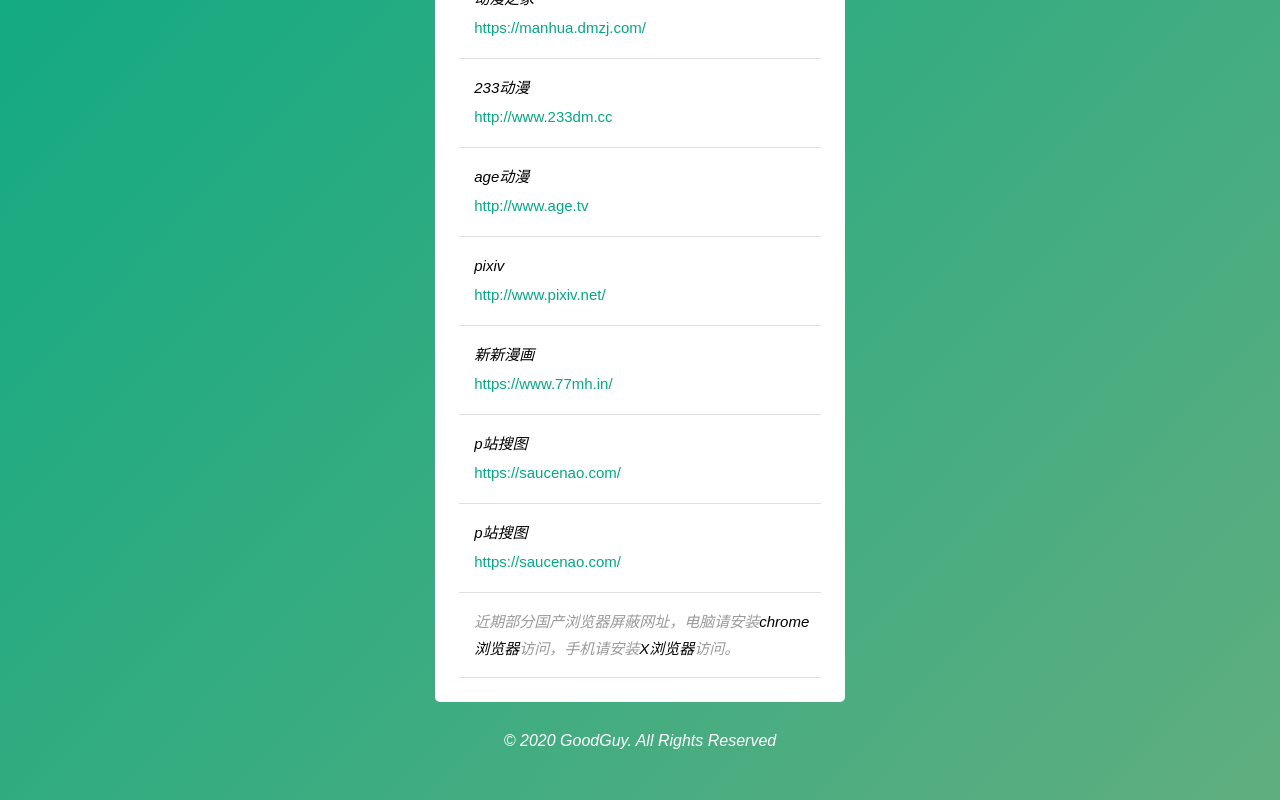
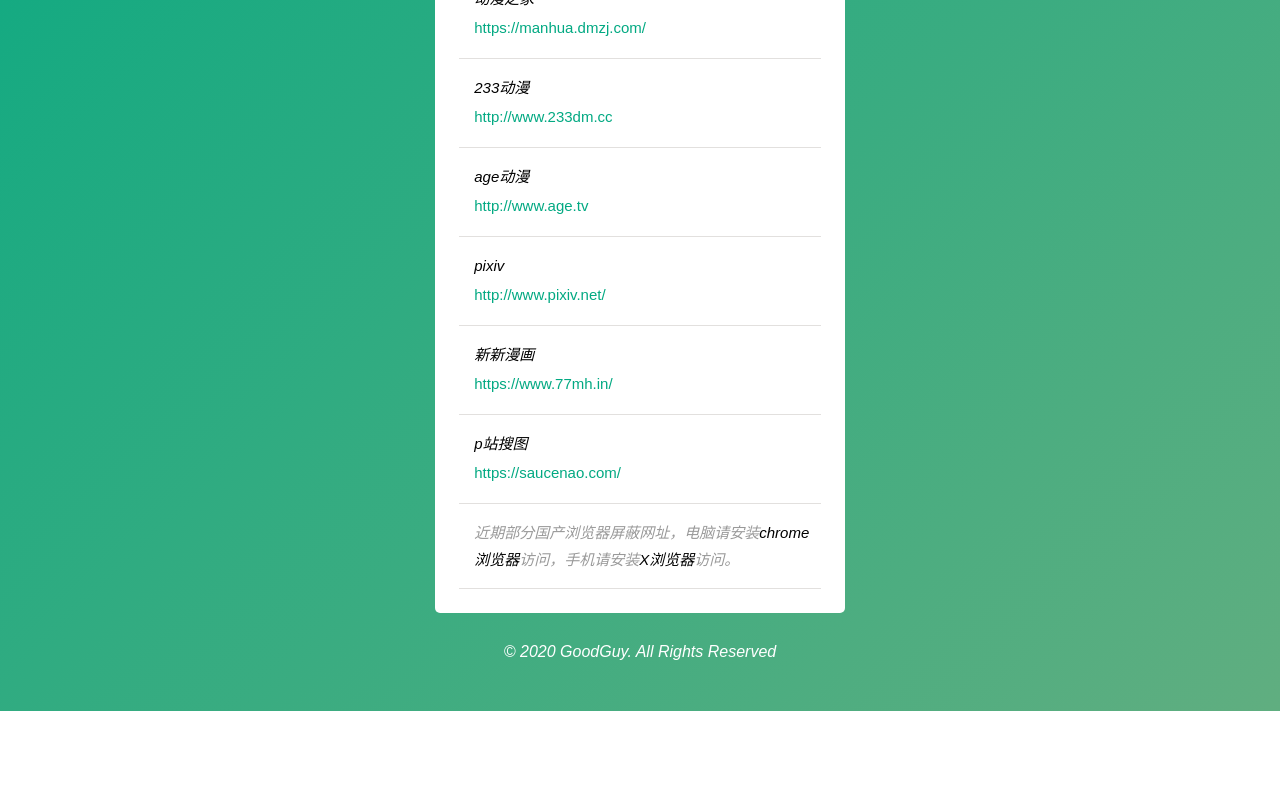
Before and after one commit to cakeoflight/cakeoflight.github.io, a plain HTML site: page index.html in a window 1280 px wide. Shown: the part 515-1315 px from the top of the page. After the commit the page ends 1226 px from the top, so only its background shows below. Drawn offline with Linux system fonts and the light colour scheme.

Commit message:
网页托管

```diff
--- a/index.html
+++ b/index.html
@@ -62,10 +62,7 @@
 									<a href="https://saucenao.com/" target="_blank"><i>https://saucenao.com/</i></a>
 								</span></span></li>
 								<li>
-									p站搜图
-									<a href="https://saucenao.com/" target="_blank"><i>https://saucenao.com/</i></a>
-								</span></span></li>
-								<li>
+
                                 <span>近期部分国产浏览器屏蔽网址，电脑请安装<a href="https://www.google.cn/chrome/" target="_blank">chrome浏览器</a>访问，手机请安装<a href="https://www.xbext.com/" target="_blank">X浏览器</a>访问。<span>
 							</ul>
 
```
